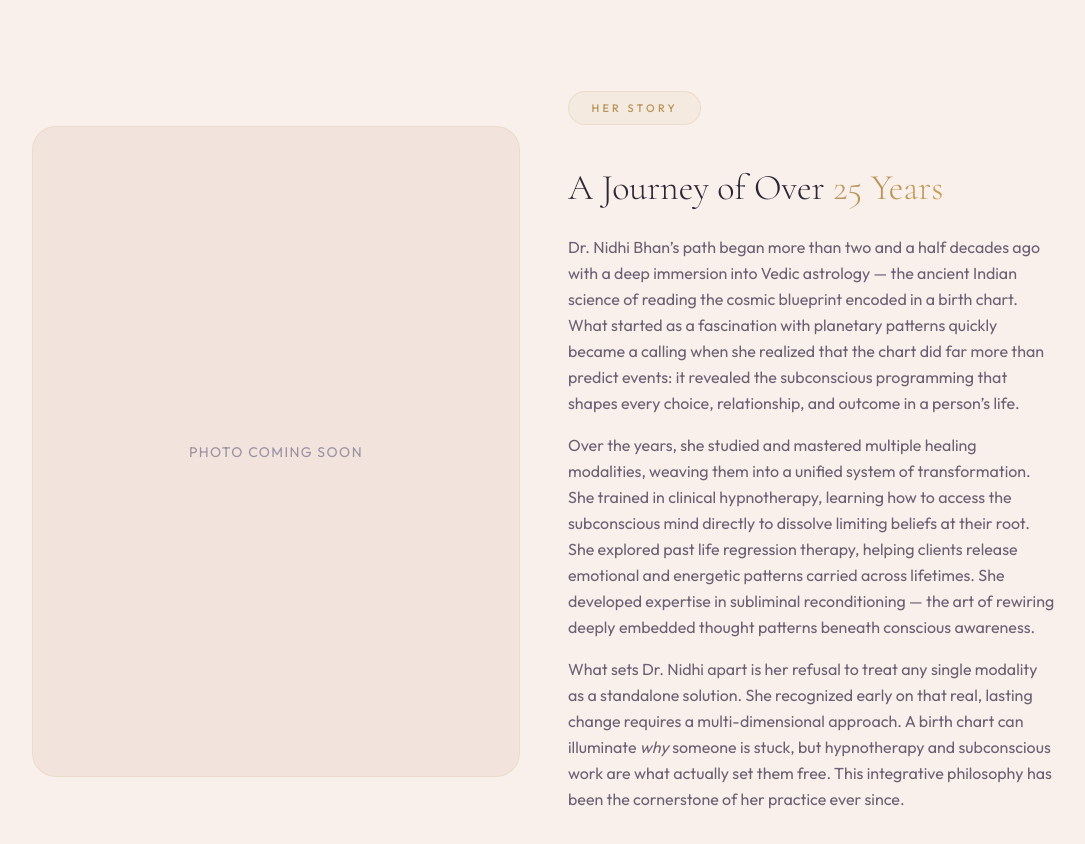
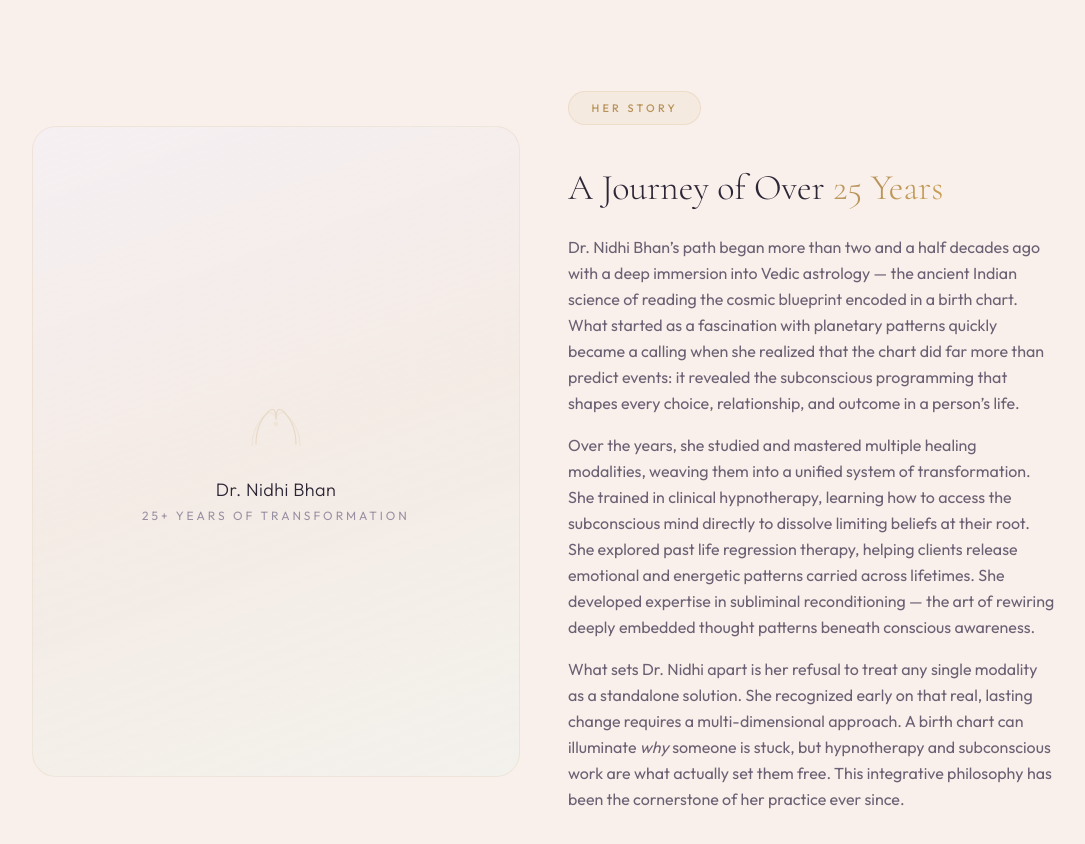
Before and after one commit to Joshua1491/drnidhibhan-website, a Next.js app: page /about in a window 1280 px wide. Shown: the part 500-1344 px from the top of the page, without its empty margins (96-1181 px from the left). Built offline with nearby package versions, Linux system fonts and the light colour scheme.

Commit message:
Update page.tsx

```diff
--- a/src/app/(inner)/about/page.tsx
+++ b/src/app/(inner)/about/page.tsx
@@ -69,14 +69,29 @@ export default function AboutPage() {
       {/* ===== HER STORY ===== */}
       <section className="section-padding bg-blush-light">
         <div className="max-w-5xl mx-auto grid md:grid-cols-2 gap-12 items-center">
-          {/* Image placeholder */}
+          {/* Professional portrait placeholder */}
           <div className="animate-fade-up">
             <div
-              className="w-full aspect-[3/4] rounded-3xl bg-blush flex items-center justify-center"
-              style={{ border: "1px solid rgba(197,166,107,0.15)" }}
+              className="w-full aspect-[3/4] rounded-3xl flex flex-col items-center justify-center relative overflow-hidden"
+              style={{
+                background: "linear-gradient(160deg, rgba(243,239,248,0.6) 0%, rgba(237,228,220,0.4) 50%, rgba(237,243,238,0.5) 100%)",
+                border: "1px solid rgba(197,166,107,0.15)",
+              }}
             >
-              <span className="text-text-muted text-sm tracking-widest uppercase font-body">
-                Photo Coming Soon
+              <svg viewBox="0 0 100 100" className="w-20 h-20 mb-4 opacity-25">
+                <path d="M25 80 Q25 55 40 40 Q50 30 50 50 Q50 30 60 40 Q75 55 75 80" fill="none" stroke="#C5A66B" strokeWidth="1.5" strokeLinecap="round"/>
+                <path d="M20 82 Q20 60 35 45 Q45 35 50 48" fill="none" stroke="#C5A66B" strokeWidth="1.2" strokeLinecap="round" opacity="0.6"/>
+                <path d="M80 82 Q80 60 65 45 Q55 35 50 48" fill="none" stroke="#C5A66B" strokeWidth="1.2" strokeLinecap="round" opacity="0.6"/>
+                <circle cx="50" cy="55" r="3" fill="#D4A855" opacity="0.4"/>
+              </svg>
+              <span
+                className="text-lg font-light text-charcoal tracking-wide"
+                style={{ fontFamily: "var(--font-heading), 'Cormorant Garamond', serif" }}
+              >
+                Dr. Nidhi Bhan
+              </span>
+              <span className="text-text-muted text-xs tracking-[0.25em] uppercase font-body mt-1">
+                25+ Years of Transformation
               </span>
             </div>
           </div>
```
